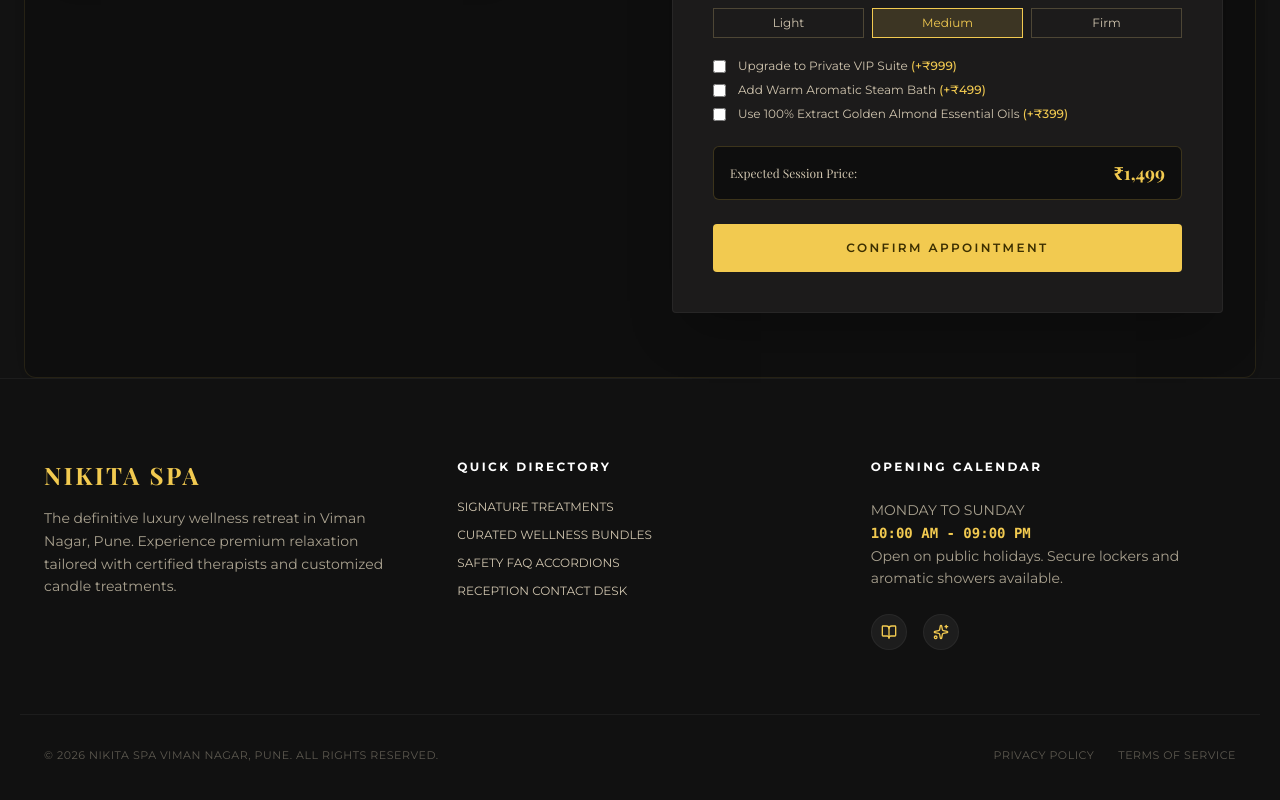
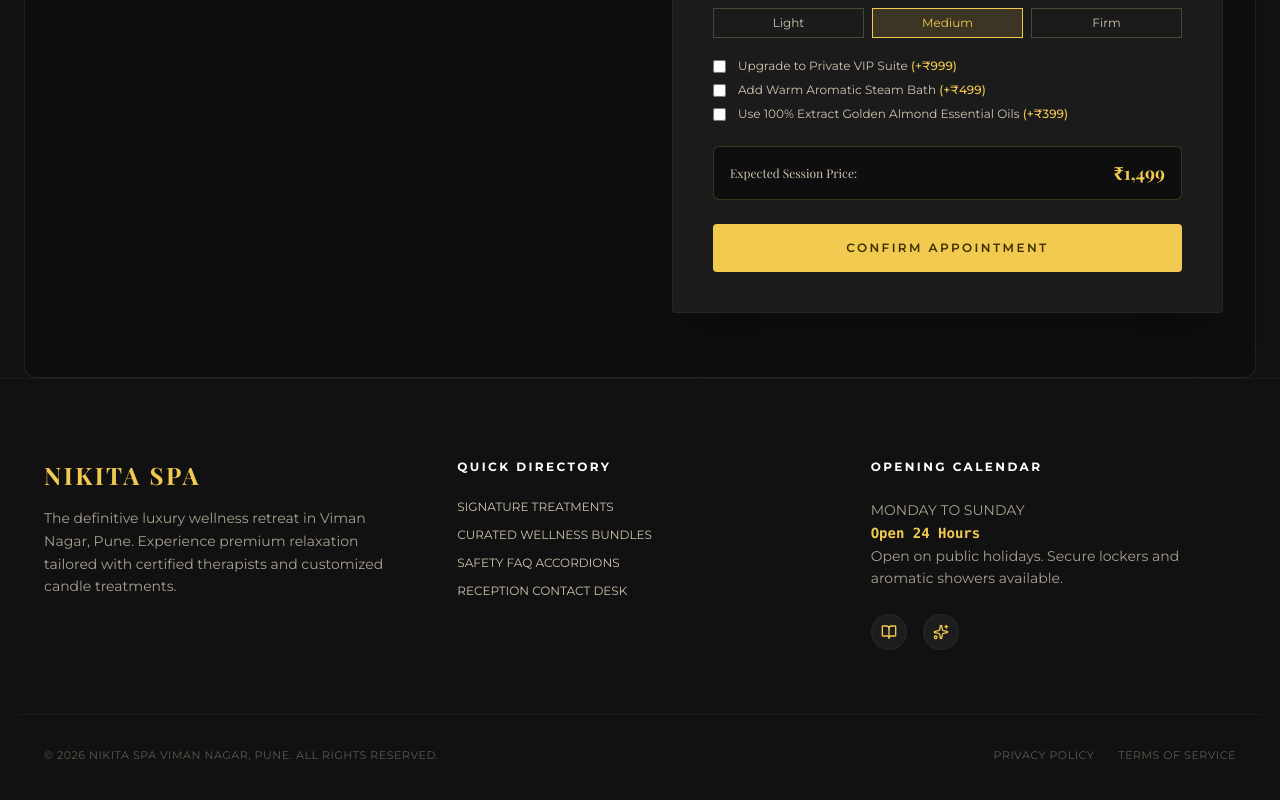
Before and after one commit to nikitaspa/nikitaspa, a React (Vite) app: page /contact in a window 1280 px wide. Shown: the part 886-1686 px from the top of the page. Built offline with nearby package versions, Linux system fonts and the light colour scheme; a web font is replaced by a local one.

Commit message:
update: reflect 24 hours service timing across the site

```diff
--- a/index.html
+++ b/index.html
@@ -42,6 +42,7 @@
         "postalCode": "411014",
         "addressCountry": "IN"
       },
+      "openingHours": "Mo-Su 00:00-23:59",
       "priceRange": "$$",
       "image": "https://nikitaspa.shop/og-image.jpg"
     }
--- a/src/components/Footer.tsx
+++ b/src/components/Footer.tsx
@@ -60,7 +60,7 @@ export default function Footer() {
           <h5 className="font-sans text-xs font-bold text-white tracking-[0.2em] mb-6 uppercase">OPENING CALENDAR</h5>
           <p className="font-sans text-xs md:text-sm text-[#d0c5af]/80 leading-relaxed">
             MONDAY TO SUNDAY<br />
-            <span className="text-[#f2ca50] font-semibold font-mono">10:00 AM - 09:00 PM</span><br />
+            <span className="text-[#f2ca50] font-semibold font-mono">Open 24 Hours</span><br />
             Open on public holidays. Secure lockers and aromatic showers available.
           </p>
           <div className="flex gap-4 mt-6">
--- a/src/data.ts
+++ b/src/data.ts
@@ -161,7 +161,7 @@ export const WHY_CHOOSE_US = [
   { icon: 'Sparkles', title: 'Premium Ambience', desc: 'Calming luxury low-light scent of pure lavender oil.' },
   { icon: 'Leaf', title: 'Organic Oils', desc: 'Non-greasy, authentic cold-pressed botanical essential oils.' },
   { icon: 'MapPin', title: 'Prime Location', desc: 'Easily accessible premium point at Plot No 121 B, behind Roshma Riviera, Viman Nagar.' },
-  { icon: 'Clock', title: 'Flexible Slots', desc: 'Available late night appointments for high-intensity workdays.' },
+  { icon: 'Clock', title: '24/7 Service', desc: 'Open 24 hours a day to fit your schedule. Available late night appointments for high-intensity workdays.' },
   { icon: 'Coffee', title: 'Welcome Drink', desc: 'Complimentary traditional kokum sherbet or herbal immunity infusion tea.' }
 ];
 
--- a/src/pages/Home.tsx
+++ b/src/pages/Home.tsx
@@ -236,7 +236,7 @@ export default function Home() {
                   </span>
                   <span className="w-1.5 h-1.5 rounded-full bg-[#f2ca50]/30 hidden sm:inline" />
                   <span className="flex items-center gap-1.5">
-                    <Clock size={16} className="text-[#f2ca50]" /> Everyday 10:00 AM - 9:00 PM
+                    <Clock size={16} className="text-[#f2ca50]" /> Open 24 Hours
                   </span>
                 </div>
 
```
